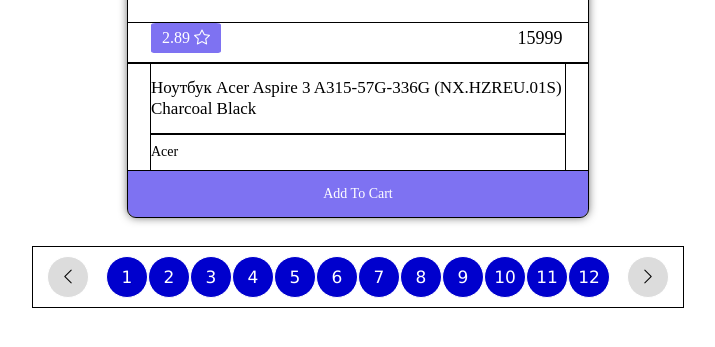
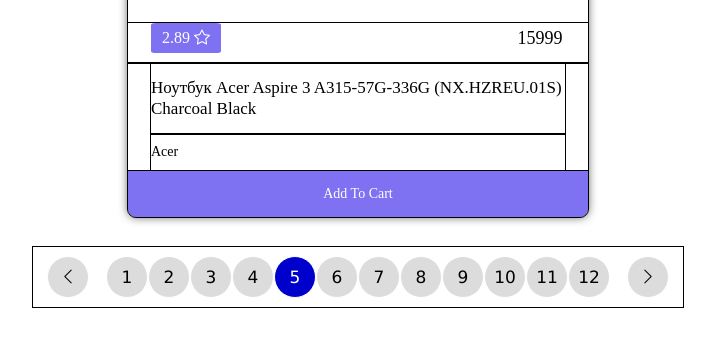
Before and after one commit to Shuricella/grid, a plain HTML site: page JS_assembly/card/index.html in a window 1280 px wide. Both pictures are taken after a click on the link 350 px from the left and 620 px from the top of the page. Shown: the part 343-690 px from the top of the page, without its empty margins (282-997 px from the left). Drawn offline with nearby package versions, Linux system fonts and the light colour scheme.

Commit message:
commit(28.01.23)_14_20

```diff
--- a/JS_assembly/card/index.html
+++ b/JS_assembly/card/index.html
@@ -25,41 +25,17 @@
     </style>
 </head>
 <body>
-    <div id="root" class="wrapper"></div>
+    <div id="root"></div>
 
     <script type="module">
 
-        import Card from "./card.js";
-        import Pagination from "./pagination.js";
+        import OnlineStorePage from "./index.js";
 
-        const product = {
-            "id": "76w0hz7015kkr9kjkav",
-            "images": "https://content2.rozetka.com.ua/goods/images/big_tile/163399632.jpg",
-            "title": "Ноутбук Acer Aspire 3 A315-57G-336G (NX.HZREU.01S) Charcoal Black",
-            "rating": 2.89,
-            "price": 15999,
-            "category": "laptops",
-            "brand": "Acer"
-        };
-
-        const monitor = {
-            "id": "ci0q634ou8kr9kjkav",
-            "images":"https://content.rozetka.com.ua/goods/images/big_tile/168721089.jpg",
-            "title": "Монитор 24.5\ Asus TUF Gaming VG259QR (90LM0530-B03370)",
-            "rating": 0.69,
-            "price": 14200,
-            "category": "monitors",
-            "brand": "asus"
-        };
-
-        const card = new Card(product);
-        const pagination = new Pagination();
+        const page = new OnlineStorePage();
 
         const someElement = document.querySelector("#root");
 
-        someElement.append(card.element);
-        someElement.append(pagination.element);
-
+        someElement.append(page.element);
 
     </script>
 </body>
--- /dev/null
+++ b/JS_assembly/card/index.js
@@ -0,0 +1,72 @@
+// В этой компоненте будет вся логика от всей страницы и другие компоненты
+import Card from "./card.js";
+import Pagination from "./pagination.js";
+
+const product = {
+    "id": "76w0hz7015kkr9kjkav",
+    "images": "https://content2.rozetka.com.ua/goods/images/big_tile/163399632.jpg",
+    "title": "Ноутбук Acer Aspire 3 A315-57G-336G (NX.HZREU.01S) Charcoal Black",
+    "rating": 2.89,
+    "price": 15999,
+    "category": "laptops",
+    "brand": "Acer"
+};
+
+// const monitor = {
+//     "id": "ci0q634ou8kr9kjkav",
+//     "images":"https://content.rozetka.com.ua/goods/images/big_tile/168721089.jpg",
+//     "title": "Монитор 24.5\ Asus TUF Gaming VG259QR (90LM0530-B03370)",
+//     "rating": 0.69,
+//     "price": 14200,
+//     "category": "monitors",
+//     "brand": "asus"
+// };
+
+export default class OnlineStorePage {
+    constructor() {
+        this.components = {};
+
+        this.initComponents();
+        this.render();
+        this.renderComponents();
+    }
+
+    getTemplate() {
+        return `
+        <div class="wrapper">
+            <div data-element="card">
+                <!--Card component-->
+            </div>
+
+            <div data-element="pagination">
+                <!--Pagination component-->
+            </div>
+        </div>
+        `
+    }
+
+    initComponents() {
+        const card = new Card(product);
+        const pagination = new Pagination({activePageIndex: 5});
+
+        this.components.card = card;
+        this.components.pagination = pagination;
+    }
+
+    renderComponents() {
+        const cardConteiner = this.element.querySelector('[data-element="card"]');
+        const paginationConteiner = this.element.querySelector('[data-element="pagination"]');
+
+        cardConteiner.append(this.components.card.element);
+        paginationConteiner.append(this.components.pagination.element);
+    }
+
+    render() {
+        const wrapper = document.createElement("section");
+
+        wrapper.innerHTML = this.getTemplate();
+
+        // помещаем элемент в наш обьект
+        this.element = wrapper;
+    }
+}
--- a/JS_assembly/card/pagination.js
+++ b/JS_assembly/card/pagination.js
@@ -1,7 +1,15 @@
 export default class Pagination {
-    constructor () {
+    constructor ({activePageIndex = 0} = {}) {
+        this.activePageIndex = activePageIndex;
+
         this.defaultPagesSize = 12;
+
         this.render();
+
+        console.log("this.activePageIndex=", this.activePageIndex);
+
+        this.addEventListeners();
+
     }
 
     getTemplate() {
@@ -39,15 +47,42 @@ export default class Pagination {
             </ul>
         `
     }
-
+                                                                                // active
     getPageTemplate(pageIndex = 0) {
+        const isActive = (pageIndex === this.activePageIndex ? "active" : "");
         return `
             <li>
-                <a href="#" data-element="page-link" class="krug non-styles active"  data-page-index="${pageIndex}">
+                <a href="#" data-element="page-link" class="krug non-styles ${isActive}"  data-page-index="${pageIndex}">
                     ${pageIndex + 1}
                 </a>
             </li>
         `
+    }
+
+    setPage(pageIndex = 0) {
+        if(pageIndex === this.activePageIndex) return;
+
+        if(pageIndex > this.defaultPagesSize - 1 || pageIndex < 0) return;
+
+        const activePage = this.element.querySelector(".krug.active");
+        if(activePage) {activePage.classList.remove("active")}
+
+        const nextActivePage = this.element.querySelector(`[data-page-index="${pageIndex}"]`);
+        if(nextActivePage) {nextActivePage.classList.add("active")};
+
+        this.activePageIndex = pageIndex;
+    }
+
+    nextPage() {
+        const nextPageIndex = this.activePageIndex + 1;
+
+        this.setPage(nextPageIndex);
+    }
+
+    prevPage() {
+        const prevPageIndex = this.activePageIndex - 1;
+
+        this.setPage(prevPageIndex);
     }
 
     render() {
@@ -58,6 +93,31 @@ export default class Pagination {
         // помещаем элемент в наш обьект
         this.element = wrapper;
     }
+
+    addEventListeners() {
+       const prevPageBtn = this.element.querySelector('[data-element="nav-prev"]');
+       const nextPageBtn = this.element.querySelector('[data-element="nav-next"]');
+       const pagesList = this.element.querySelector('[data-element="pagination"]');
+
+       prevPageBtn.addEventListener("click", event => {this.prevPage();});
+       nextPageBtn.addEventListener("click", event => {this.nextPage();});
+
+       pagesList.addEventListener("click", event => {
+            const pageItem = event.target.closest('.krug');
+            // pageItem результатом будет вывод в консоле элемента по которому кликнуил, если попали по этому элементу
+
+            if(pageItem === null) return;
+
+            const pageIndex = pageItem.dataset.pageIndex;
+            // можно через детруктурирование const {pageIndex} = pageItem.dataset;
+            // dataset выдает все дата атрибуты на данном элементе
+            // из дата атрибутов приходят результаты в виде строчки. Необходимо преобразовать в цифры через parseInt(value, 10)
+            console.log("pageIndex=", pageIndex);
+            this.setPage(parseInt(pageIndex, 10));
+       });
+
+
+    }
 }
 
-// Следующая лекция №10
+// Следующая лекция №12
```
Also changed, not shown: JS_assembly/card/custom-events.html (added, +28 -0 lines).
